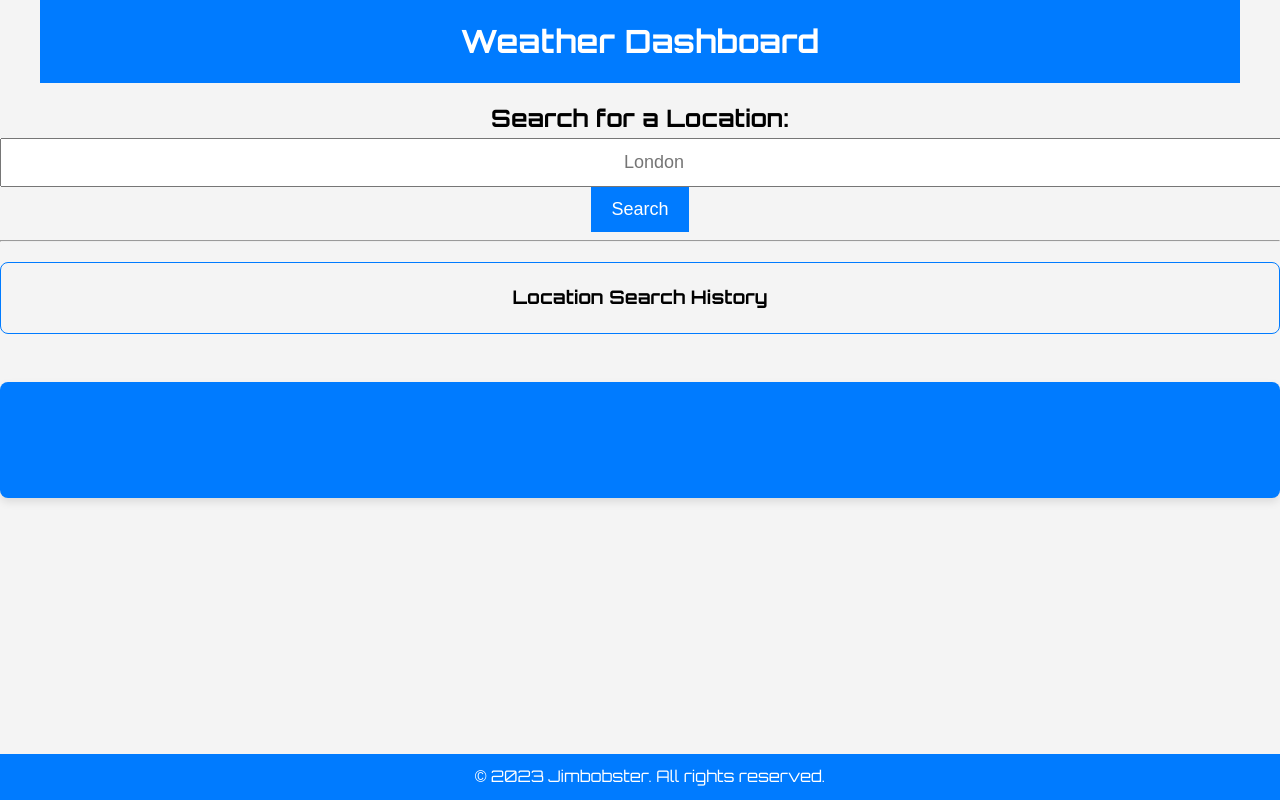
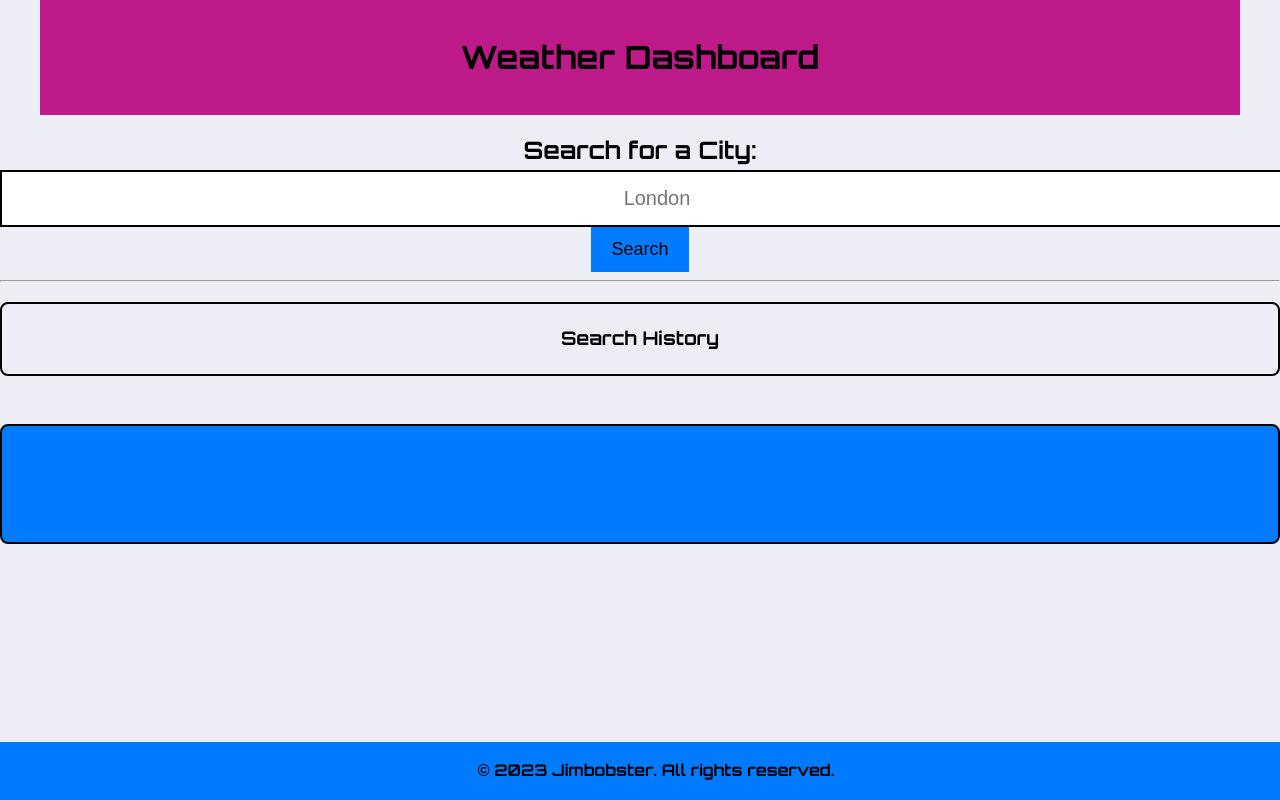
Before and after one commit to Jimbobster/Weather-Dashboard, a plain HTML site: page index.html in a window 1280 px wide. Shown: the top 800 px of the page. Drawn offline with nearby package versions, Linux system fonts and the light colour scheme; some icons are missing.

Commit message:
added css and license to repo

```diff
--- a/index.html
+++ b/index.html
@@ -1,7 +1,5 @@
 <!DOCTYPE html>
-<html lang="en-gb">
 
-<!DOCTYPE html>
 <html lang="en-gb">
 
 <head>
@@ -9,6 +7,7 @@
   <meta name="viewport" content="width=device-width, initial-scale=1.0" />
   <meta http-equiv="X-UA-Compatible" content="ie=edge" />
   <link rel="stylesheet" href="style.css" />
+  <link rel="icon" href="favicon.ico" type="image/x-icon" />
   <link rel="stylesheet" href="https://fonts.googleapis.com/css2?family=Roboto:wght@400;700&display=swap" />
   <!-- Include Weather Icons stylesheet -->
   <link rel="stylesheet" href="https://cdnjs.cloudflare.com/ajax/libs/weather-icons/2.0.12/css/weather-icons.min.css">
@@ -26,7 +25,7 @@
     <div class="row">
       <aside class="col-lg-3 pb-3">
         <h2 id="form-heading" class="mt-1 h3 form-label">
-          Search for a Location:
+          Search for a City:
         </h2>
         <form id="search-form" class="form">
           <div class="form-inline form-group">
@@ -43,7 +42,7 @@
           </div>
         </form>
         <div id="history">
-          <h3>Location Search History</h3>
+          <h3>Search History</h3>
           <div class="list-group">
           </div>
         </div>
@@ -55,7 +54,6 @@
       </div>
     </div>
   </div>
-
 
   <footer>
     <p>&copy; 2023 Jimbobster. All rights reserved.</p>
--- a/style.css
+++ b/style.css
@@ -1,11 +1,5 @@
 /*Browser Styles*/
-body,
-h1,
-h2,
-h3,
-p,
-ul,
-li {
+body, h1, h2, h3, p, ul, li {
   margin: 0;
   padding: 0;
   box-sizing: border-box;
@@ -13,21 +7,22 @@ li {
 
 /* Background color and font */
 body {
-  background-color: #f4f4f4;
+  background-color: #edeef5;
   font-family: 'Orbitron', sans-serif;
   line-height: 1.6;
 }
 
 /* Header */
 .weather-header {
-  background-color: #007bff;
+  background-color: #be1a8a;
   text-align: center;
-  padding: 1rem 0;
+  padding: 2rem 0;
 }
 
 .weather-header h1 {
   margin: 0;
-  color: #ffffff;
+  color: #000000;
+
 }
 
 /* Main container */
@@ -40,19 +35,20 @@ body {
 /* Search form and history list */
 .form {
   margin-bottom: 20px;
+  color: #000000;
 }
 
 .weather-search {
   width: 100%;
-  padding: 12px;
-  font-size: 18px;
+  padding: 15px;
+  font-size: 20px;
   text-align: center;
-
+  border: 2px solid #000000;
 }
 
 .search-button {
   background-color: #007bff;
-  color: #fff;
+  color: #000000;
   padding: 12px 20px;
   font-size: 18px;
   border: none;
@@ -64,18 +60,21 @@ body {
   background-color: #007bff;
   padding: 20px;
   border-radius: 8px;
-  box-shadow: 0 4px 8px rgba(0, 0, 0, 0.1);
   text-align: center;
+  border: 2px solid #000000;
+  font-weight: bold;
 }
 
 /* Forecast cards */
 .col-md-2 {
-  background-color: #66e517;
-  padding: 20px;
-  margin: 10px;
-  border-radius: 8px;
-  box-shadow: 0 4px 8px rgba(0, 0, 0, 0.1);
+  background-color: #12e00e;
+  padding: 10px;
+  margin: 5px;
+  border-radius: 5px;
+  box-shadow: 0 4px 8px rgb(244, 240, 240);
   text-align: center;
+  font-weight: bold;
+  font-size: larger;
 }
 
 /* Spacing between elements */
@@ -95,7 +94,7 @@ body {
 #history {
     margin-top: 20px;
     padding: 20px;
-    border: 1px solid #007bff;
+    border: 2px solid #000000;
     border-radius: 8px;
   }
 
@@ -127,8 +126,6 @@ body {
 
   body {
     margin-bottom: 60px;
-
-    background-size: cover;
   }
 
   .weather-header {
@@ -143,6 +140,7 @@ body {
     background-size: cover;
     background-position: center;
     background-repeat: no-repeat;
-    color: #fff;
-    padding: 10px;
+    color: #000000;
+    padding: 1em;
+    font-weight: bold;
   }
```
Also changed, not shown: 1 other file.
